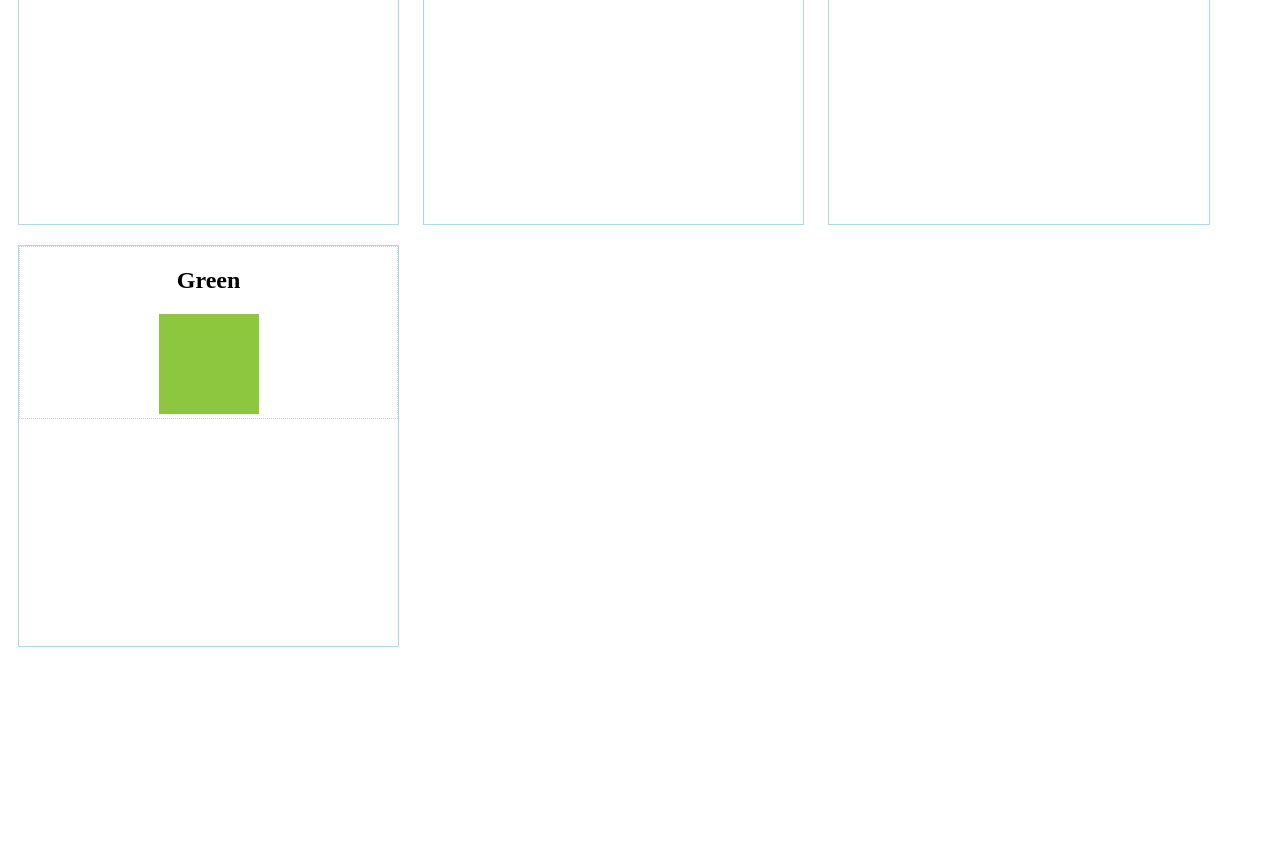
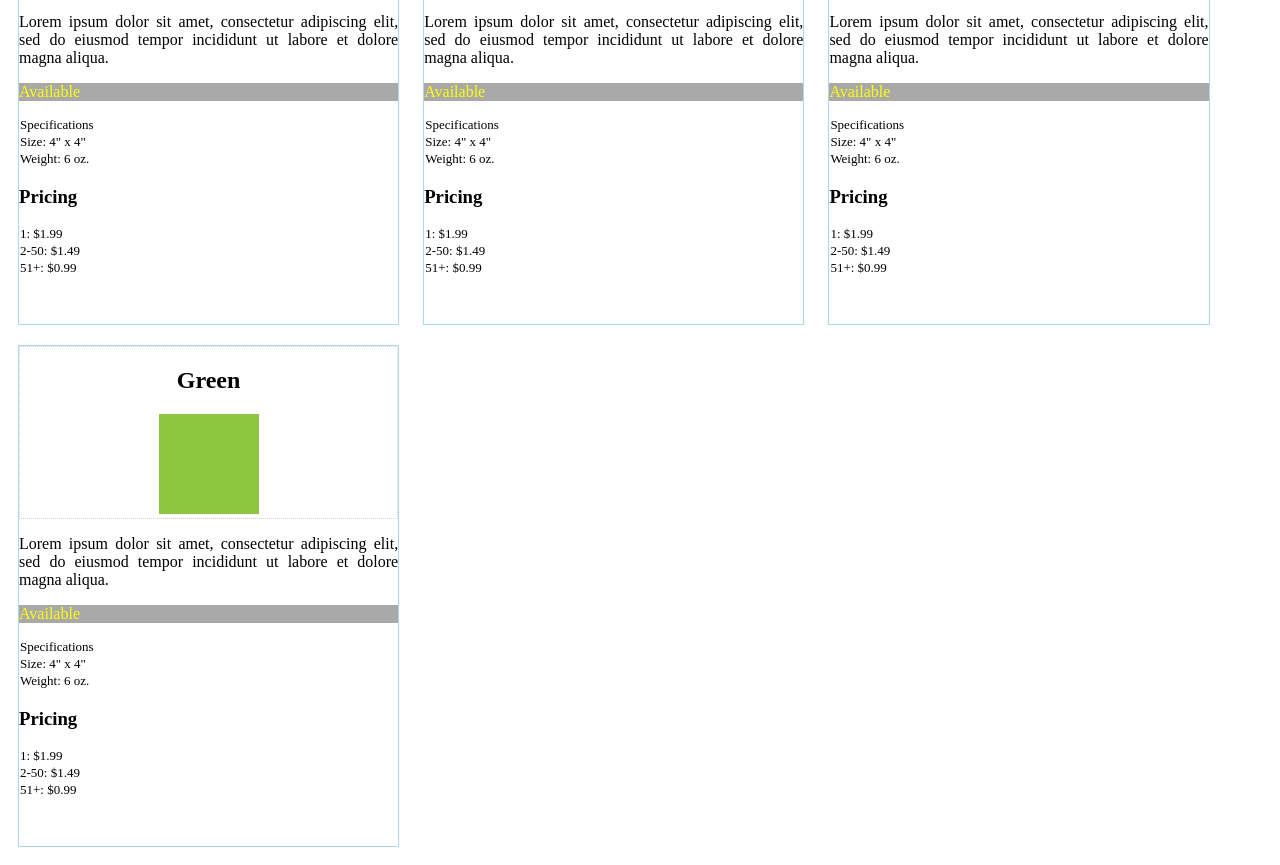
Before and after one commit to taylordotson/productcards, a plain HTML site: page index.html in a window 1280 px wide. Shown: the part 195-1060 px from the top of the page. Before the commit the page ends 860 px from the top, so only its background shows below. Drawn offline with Linux system fonts and the light colour scheme.

Commit message:
added content

```diff
--- a/index.html
+++ b/index.html
@@ -21,20 +21,29 @@
                 </center>
             </header>
             <section class="image-holder">
+        <p>Lorem ipsum dolor sit amet, consectetur adipiscing elit, sed do eiusmod tempor incididunt ut labore et dolore magna aliqua.</p>
 
 
 
 
             </section>
             <section class="specifications">
-
+<p>Available</p>
 
 
 
             </section>
             <section class="pricing">
+<p>Specifications</p>
+<p>Size: 4" x 4"</p>
+<p>Weight: 6 oz.</p>
 
-
+<div class="numbers">
+<h3>Pricing</h3>
+<p>1: $1.99</p>
+<p>2-50: $1.49</p>
+<p>51+: $0.99</p>
+</div>
 
 
             </section>
@@ -52,20 +61,28 @@
                     </center>
                 </header>
                 <section class="image-holder">
-
+        <p>Lorem ipsum dolor sit amet, consectetur adipiscing elit, sed do eiusmod tempor incididunt ut labore et dolore magna aliqua.</p>
 
 
 
                 </section>
                 <section class="specifications">
-
+        <p>Available</p>
 
 
 
                 </section>
                 <section class="pricing">
+        <p>Specifications</p>
+        <p>Size: 4" x 4"</p>
+        <p>Weight: 6 oz.</p>
 
-
+        <div class="numbers">
+            <h3>Pricing</h3>
+            <p>1: $1.99</p>
+            <p>2-50: $1.49</p>
+            <p>51+: $0.99</p>
+        </div>
 
 
                 </section>
@@ -83,20 +100,29 @@
                     </center>
                 </header>
             <section class="image-holder">
+        <p>Lorem ipsum dolor sit amet, consectetur adipiscing elit, sed do eiusmod tempor incididunt ut labore et dolore magna aliqua.</p>
 
 
 
 
             </section>
             <section class="specifications">
-
+<p>Available</p>
 
 
 
             </section>
             <section class="pricing">
+<p>Specifications</p>
+<p>Size: 4" x 4"</p>
+<p>Weight: 6 oz.</p>
 
-
+<div class="numbers">
+    <h3>Pricing</h3>
+    <p>1: $1.99</p>
+    <p>2-50: $1.49</p>
+    <p>51+: $0.99</p>
+</div>
 
 
             </section>
@@ -114,20 +140,29 @@
                     </center>
                 </header>
                 <section class="image-holder">
+                <p>Lorem ipsum dolor sit amet, consectetur adipiscing elit, sed do eiusmod tempor incididunt ut labore et dolore magna aliqua.</p>
 
 
 
 
                 </section>
                 <section class="specifications">
-
+        <p>Available</p>
 
 
 
                 </section>
                 <section class="pricing">
+        <p>Specifications</p>
+        <p>Size: 4" x 4"</p>
+        <p>Weight: 6 oz.</p>
 
-
+        <div class="numbers">
+            <h3>Pricing</h3>
+            <p>1: $1.99</p>
+            <p>2-50: $1.49</p>
+            <p>51+: $0.99</p>
+        </div>
 
 
                 </section>
--- a/styles.css
+++ b/styles.css
@@ -2,10 +2,26 @@
     display: inline-block;
     width: 30%;
     border: 1px solid #add8e6;
-    height: 400px;
+    height: 500px;
     margin: 10px;
 }
 
 header {
     border: 1px dotted lightgray;
 }
+
+.image-holder p {
+    text-align: justify;
+}
+
+.specifications {
+    width: 100%;
+    background-color: darkgray;
+    text-align: left;
+    color: yellow;
+}
+
+.pricing p {
+    margin: 1px;
+    font-size: small;
+}
```
